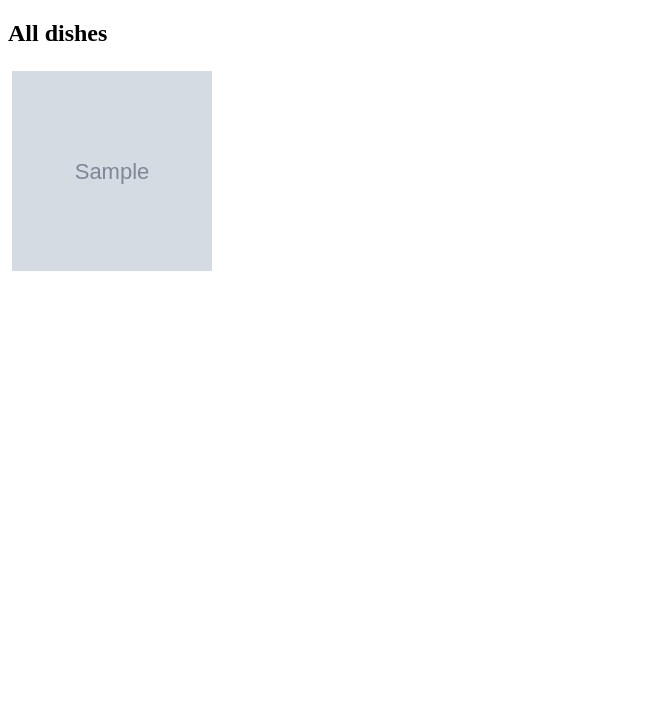
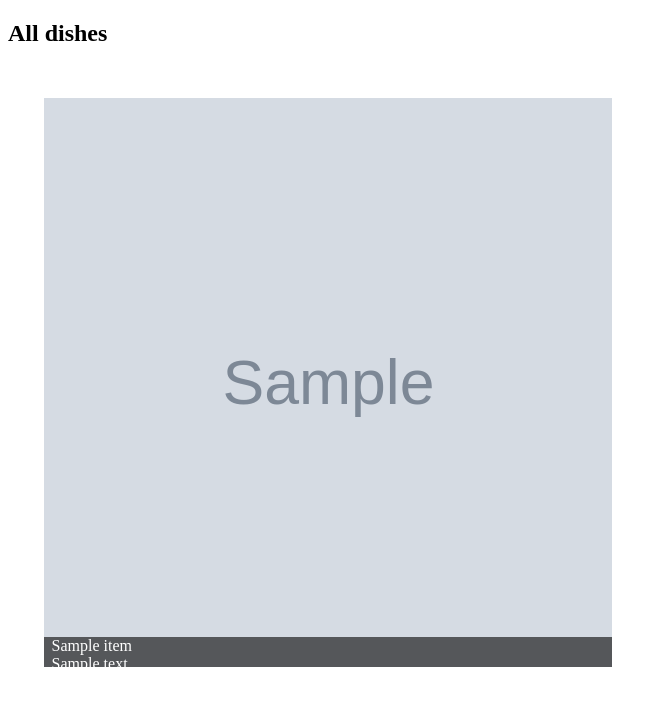
Before and after one commit to p-flis/dinofood, a Django app: template main_app/templates/food/recipe.html in a window 1280 px wide. Shown: the part 54-760 px from the top of the page, without its empty margins (0-666 px from the left). Run offline with Django 3.2, Linux system fonts and the light colour scheme; the template is opened without the code that fills it: most values are stand-ins (such as "Sample title", 1, 10 or a date in 2020); grey boxes marked "Sample" are stand-in pictures.

Commit message:
Better images look

```diff
--- a/main_app/static/css/TileStyle.css
+++ b/main_app/static/css/TileStyle.css
@@ -1,44 +1,69 @@
+.square {
+    float:left;
+    position: relative;
+    width: 25%;
+    padding-bottom : 25%; /* = width for a 1:1 aspect ratio */
+    margin:0;
+    overflow:hidden;
+}
+@media screen and (max-width: 1280px) {
+    .square{
+        width: 50%;
+        padding-bottom: 50%;
+    }
+}
+.content {
+    position:absolute;
+    height:90%; /* = 100% - 2*5% padding */
+    width:90%; /* = 100% - 2*5% padding */
+    padding: 5% 5%;
+}
+.table{
+    display:table;
+    height:100%;
+    width:100%;
+}
+.table-cell{
+    display:table-cell;
+    vertical-align:middle;
+    height:100%;
+    width:100%;
+}
 
 .textOverImage{
-width:200px;
-height:200px;
+    position:relative;
+    width:100%;
+    height:100%;
     float:left;
     margin:4px;
     background-size:100%;
     background-position:center;
     transition:0.5s;
-position:relative;
 }
-
-.textOverImage:first-line{
-color:#fff;
-font-weight:bold;
-font-size:1.5em;
-}
-
 .textOverImage:hover{
     background-size:110%;
 }
-
 .textOverImage:after{
-transition:0.5s;
-content:attr(data-text);
     position:absolute;
-top:100%;
+    top: calc(100% - 30px);
     bottom:0;
     left:0;
     right:0;
-opacity:0;
-word-wrap:break-word;
+    white-space:pre-wrap;
     overflow:hidden;
-background-color: rgba(0,0,0,0.6);
+    background-color:rgba(0,0,0,0.6);
+    color:#fff;
     padding:0 8px;
-color:#fff;
-white-space:pre-wrap;
+    content:attr(data-text);
+    transition:0.5s;
 }
 
 .textOverImage:hover:after{
     top:0;
     padding:8px;
-opacity:1;
+    background-color:rgba(0,0,0,0.7);
 }
+ .textOverImage:first-line{
+ color:#fff;
+ font-weight:bold;
+ font-size:1.5em; }
--- a/main_app/templates/basetileslist.html
+++ b/main_app/templates/basetileslist.html
@@ -8,30 +8,41 @@
 
 
 
+
 {% block content %}
   <div class="container">
 
 
     <h2>{% block smalltitle %}{% endblock %}</h2>
 
+    <ul class="nomargin" style="position:center;">
+        {% for item in list_items %}
 
-    <ul class="nomargin">
-        {% for item in list_items %}
+            <div class="square">
+                <div class="content">
+                    <div class="table">
+                        <div class="table-cell">
+
                             {% if item.image %}
                                 <a href="{% url 'recipe_id' item.id %}">
                                    <div class="textOverImage"
                                         style="background-image:url({{item.image.url}})"
-           data-text="{{item.description}}">
+                                        data-text="{{item.name}}&#10{{item.description}}">
                                    </div>
                                 </a>
                             {% else %}
                                 <a href="{% url 'recipe_id' item.id %}">
                                    <div class="textOverImage"
                                         style="background-image:url({% get_media_prefix %}/default.png)"
-           data-text="{{item.description}}">
+                                        data-text="{{item.name}}&#10{{item.description}}">
                                    </div>
                                 </a>
                             {% endif %}
+                        </div>
+                    </div>
+                </div>
+            </div>
+
         {% endfor %}
     </ul>
 
```
Lines whose indentation alone changed are shown as unchanged.
